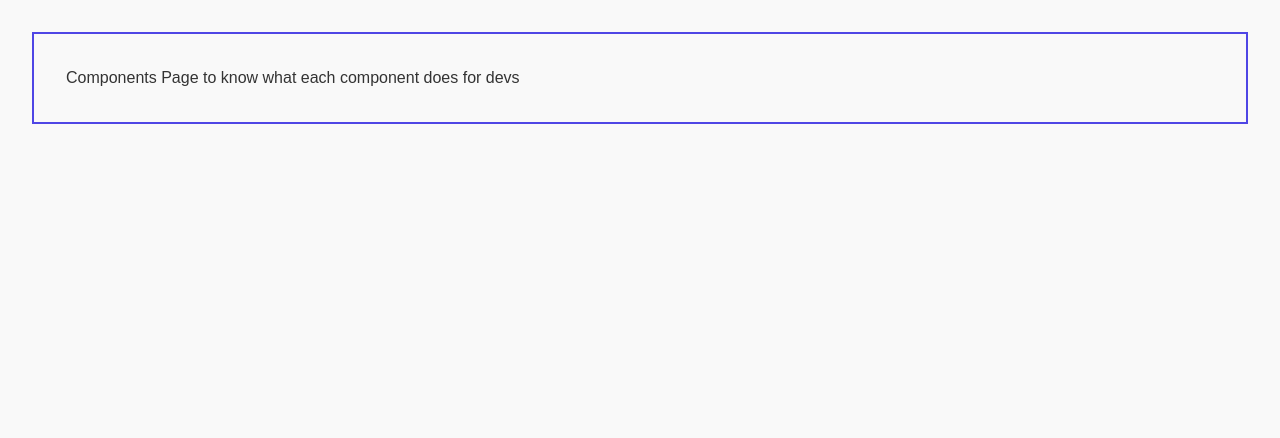
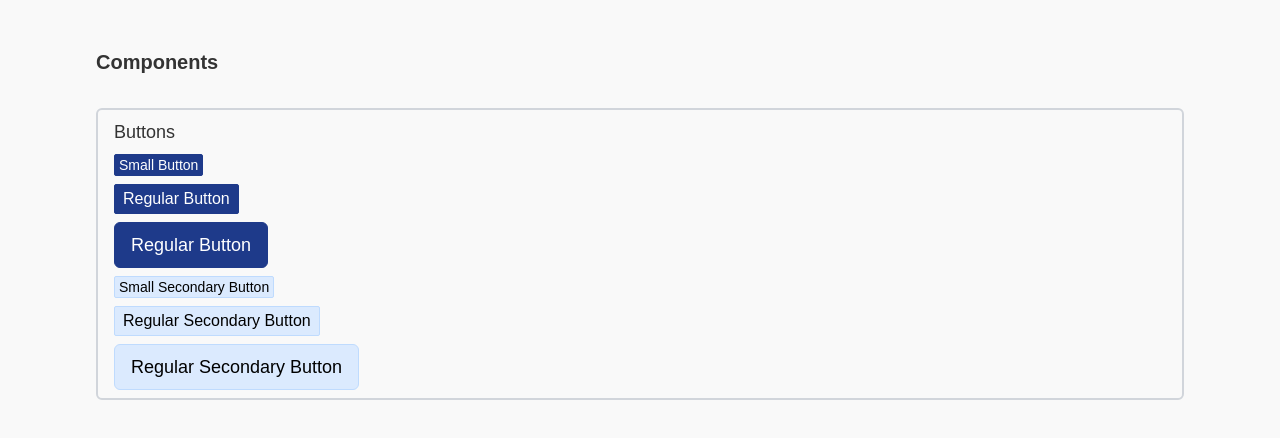
Before and after one commit to yumyumtumtum/younotdown, a React (Create React App) app: page /Components in a window 1280 px wide. Shown: the top 438 px of the page. Built offline with nearby package versions, Linux system fonts and the light colour scheme.

Commit message:
feat: add buttons into components page and add size and variant props

```diff
--- a/src/components/Button/Button.jsx
+++ b/src/components/Button/Button.jsx
@@ -1,7 +1,40 @@
-function Button({ bg, btnText, textColor }) {
+// eslint-disable-next-line object-curly-newline
+function Button({ children, small, medium, secondary }) {
+  // eslint-disable-next-line operator-linebreak
+  let className = 'w-fit  border-solid border '
+
+  if (small) {
+    className += ' py-0 px-1 text-sm rounded-sm '
+  }
+
+  if (!small && !medium) {
+    // Regular - Default
+    className += ' py-0.5 px-2 rounded-sm '
+  }
+
+  if (medium) {
+    className += ' py-2 px-4 text-lg rounded-md '
+  }
+
+  if (!secondary) {
+    className += `
+      border-blue-900
+      text-white
+      bg-blue-900 hover:bg-blue-600 active:bg-blue-400
+    `
+  }
+
+  if (secondary) {
+    className += `
+      border-blue-200
+      text-black
+      bg-blue-100 hover:bg-blue-300 active:bg-blue-400
+    `
+  }
+
   return (
-    <button className={`bg-${bg} py-4 px-7 text-${textColor}`} type="button">
-      {btnText}
+    <button className={className} type="button">
+      {children}
     </button>
   )
 }
--- a/src/components/Button/CreatePollButton.jsx
+++ b/src/components/Button/CreatePollButton.jsx
@@ -1,4 +1,4 @@
-const CreatePollButton = () => {
+function CreatePollButton() {
   return (
     <div>
       <button type="button">Create Poll</button>
--- a/src/components/CreatePoll/CreatePoll.css
+++ b/src/components/CreatePoll/CreatePoll.css
@@ -47,22 +47,6 @@ input[type='number'] {
   font-size: 16px;
 }
 
-button {
-  width: 100%;
-  padding: 12px;
-  background-color: #007bff;
-  color: white;
-  border: none;
-  border-radius: 4px;
-  font-size: 16px;
-  cursor: pointer;
-  margin-top: 16px;
-}
-
-button:hover {
-  background-color: #0056b3;
-}
-
 ul {
   list-style-type: none;
   padding: 0;
@@ -93,9 +77,4 @@ ul li {
   h2 {
     font-size: 20px;
   }
-
-  button {
-    font-size: 14px;
-    padding: 10px;
-  }
 }
--- /dev/null
+++ b/src/components/layout/Card.jsx
@@ -0,0 +1,9 @@
+function Card({ children }) {
+  return (
+    <div className="py-2 px-4 border-solid border-2 border-gray-300 rounded-md flex flex-col gap-y-2">
+      {children}
+    </div>
+  )
+}
+
+export default Card
--- a/src/pages/Components.jsx
+++ b/src/pages/Components.jsx
@@ -1,7 +1,26 @@
+import Button from '../components/Button/Button'
+import Card from '../components/layout/Card'
+
 function Components() {
   return (
-    <div className="p-8 border-solid border-2 border-indigo-600 m-8">
-      Components Page to know what each component does for devs
+    <div className="py-12 px-24 flex flex-col gap-y-8">
+      <div className="text-xl font-bold">Components</div>
+
+      <Card>
+        <div className="text-lg ">Buttons</div>
+
+        <Button small>Small Button</Button>
+        <Button>Regular Button</Button>
+        <Button medium>Regular Button</Button>
+
+        <Button secondary small>
+          Small Secondary Button
+        </Button>
+        <Button secondary>Regular Secondary Button</Button>
+        <Button secondary medium>
+          Regular Secondary Button
+        </Button>
+      </Card>
     </div>
   )
 }
--- a/tailwind.config.js
+++ b/tailwind.config.js
@@ -1,19 +1,16 @@
 /** @type {import('tailwindcss').Config} */
 
 module.exports = {
-  content: [
-    "./src/**/*.{js,jsx,ts,tsx}",
-  ],
+  content: ['./src/**/*.{js,jsx,ts,tsx}'],
   theme: {
     extend: {
       backgroundImage: {
         'app-bg': "url('/younotdown.webp')",
       },
       colors: {
-
-        'black': '#000000',
+        black: '#000000',
       },
+    },
+    plugins: [],
   },
-  plugins: [],
 }
-}
```
